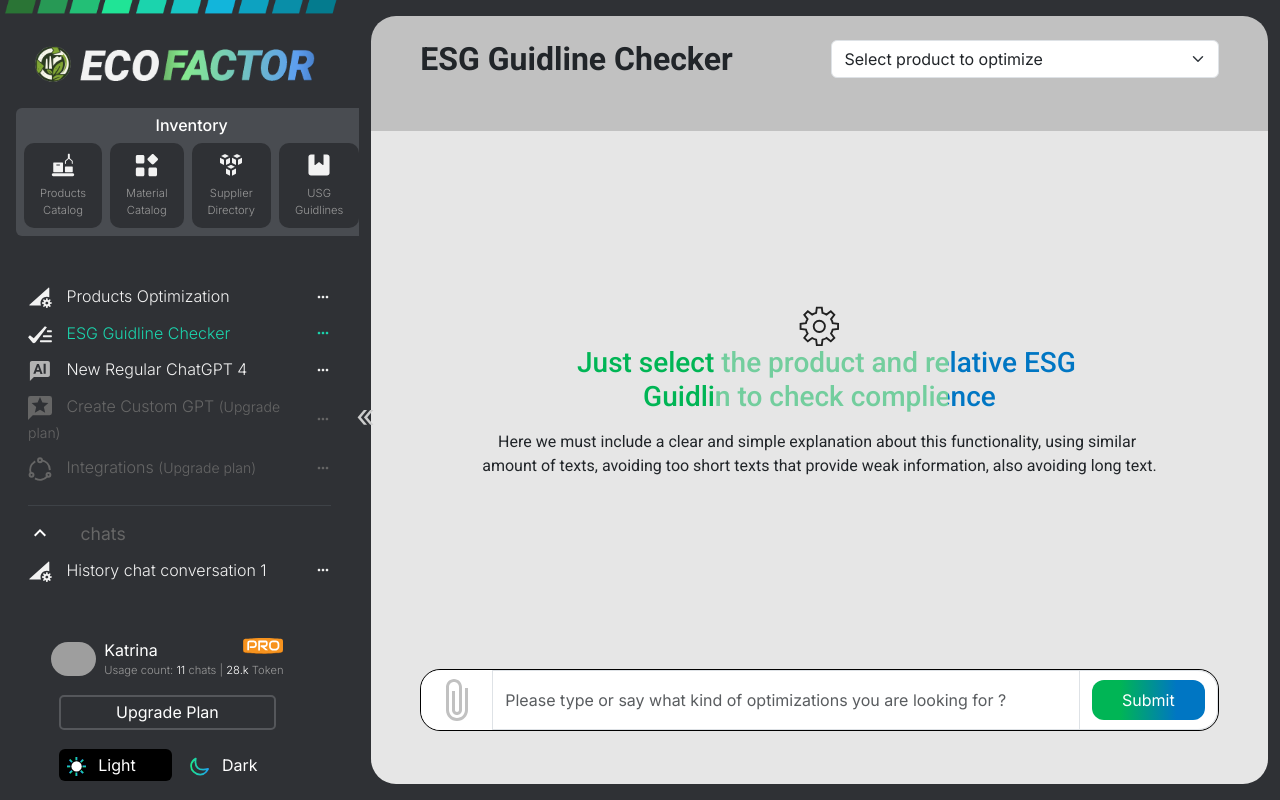
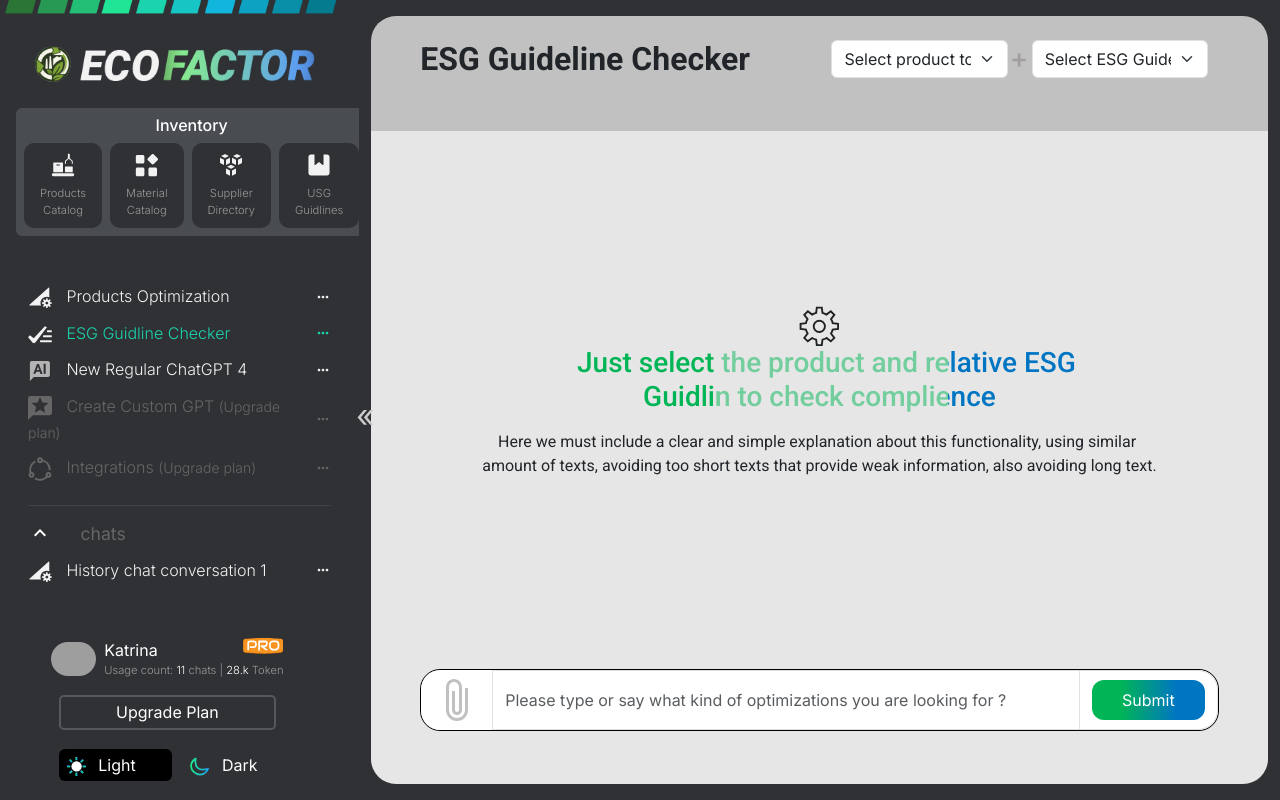
Before and after one commit to inamprograms/EcoFactory, a React (Vite) app in the folder client/: page /esg-guidlines in a window 1280 px wide. Built offline with nearby package versions, Linux system fonts and the light colour scheme; grey boxes are pictures that could not be loaded.

Commit message:
feat: final design

```diff
--- a/client/src/Pages/esgGuidelineChecker/ESGGuidelineChecker.jsx
+++ b/client/src/Pages/esgGuidelineChecker/ESGGuidelineChecker.jsx
@@ -1,6 +1,6 @@
-import React, { useState } from 'react'
+import React, { useState } from 'react';
+import { IoMdAttach } from "react-icons/io";
 import Sidebar from '../../Components/sideBar/SBar';
-import { IoMdAttach } from "react-icons/io";
 import '../productOptimization/ProductOptimization.css'; // Import CSS file for additional styles
 import cogwheel from "../productOptimization/cogwheel-2.svg";
 
@@ -23,24 +23,31 @@ export default function ESGGuidelineChecker() {
                                 <div className="row">
                                     <div className="col-1"></div>
                                     <div className="col-11">
-                                        <h2 style={textStyle} className='pt-4'>ESG Guidline Checker</h2>
+                                        <h2 style={textStyle} className='pt-4'>ESG Guideline Checker</h2>
 
                                     </div>
                                 </div>
                             </div>
                             <div className="col">
                                 <div className='pt-4'>
-                                    <div className="row">
-                                        <div className="col-11">
+                                    <div className="row" >
+                                        <div className="col">
                                             <select className="form-select" style={{ cursor: 'pointer' }} aria-label="Default select example">
-                                                <option selected>Select product to optimize</option>
+                                                <option selected style={{}}>Select product to optimize</option>
                                                 <option value="1">One</option>
                                                 <option value="2">Two</option>
                                                 <option value="3">Three</option>
                                             </select>
-
                                         </div>
-                                        <div className="col-1"></div>
+                                        <div className="col me-5" style={{ position: 'relative' }}>
+                                            <select className="form-select" style={{ cursor: 'pointer' }} aria-label="Default select example">
+                                                <option selected>Select ESG Guideline</option>
+                                                <option value="1">One</option>
+                                                <option value="2">Two</option>
+                                                <option value="3">Three</option>
+                                            </select>
+                                            <h3 style={{ color: "#a39e9e", position: "absolute", bottom: "-14%", left: "-5%" }}>+</h3>
+                                        </div>
                                     </div>
                                 </div>
                             </div>
--- a/client/src/Pages/productOptimization/ProductOptimization.jsx
+++ b/client/src/Pages/productOptimization/ProductOptimization.jsx
@@ -43,7 +43,6 @@ export default function ProductOptimization() {
                                                 <option value="2">Two</option>
                                                 <option value="3">Three</option>
                                             </select>
-
                                         </div>
                                         <div className="col-1"></div>
                                     </div>
```
